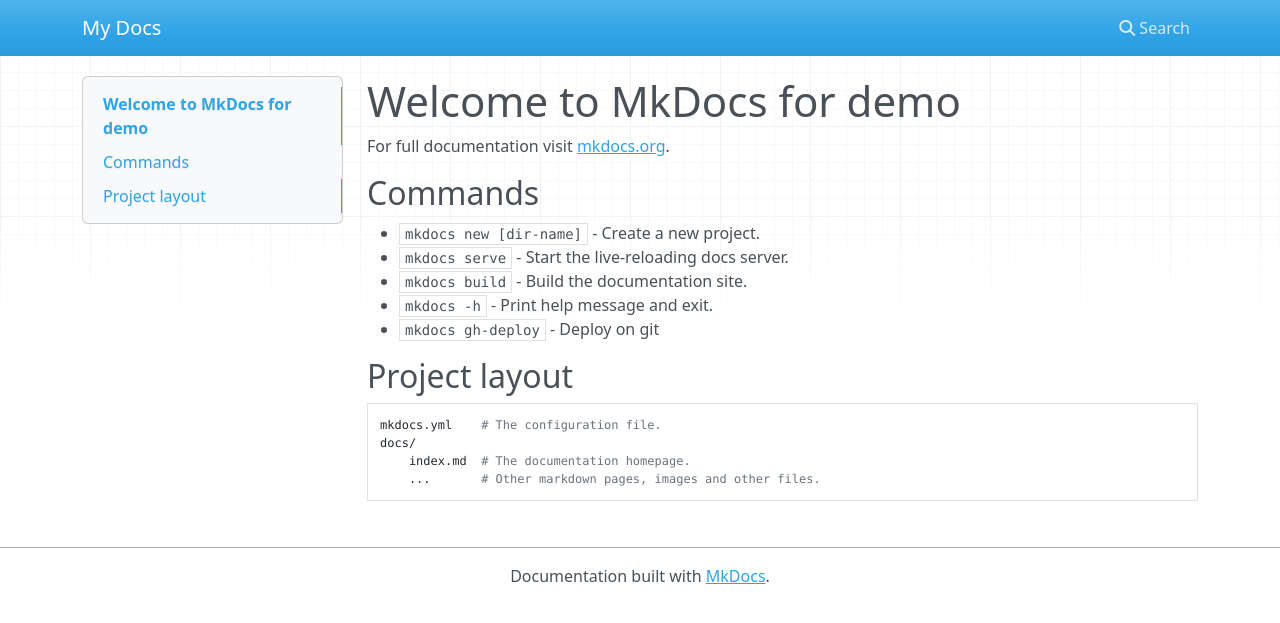
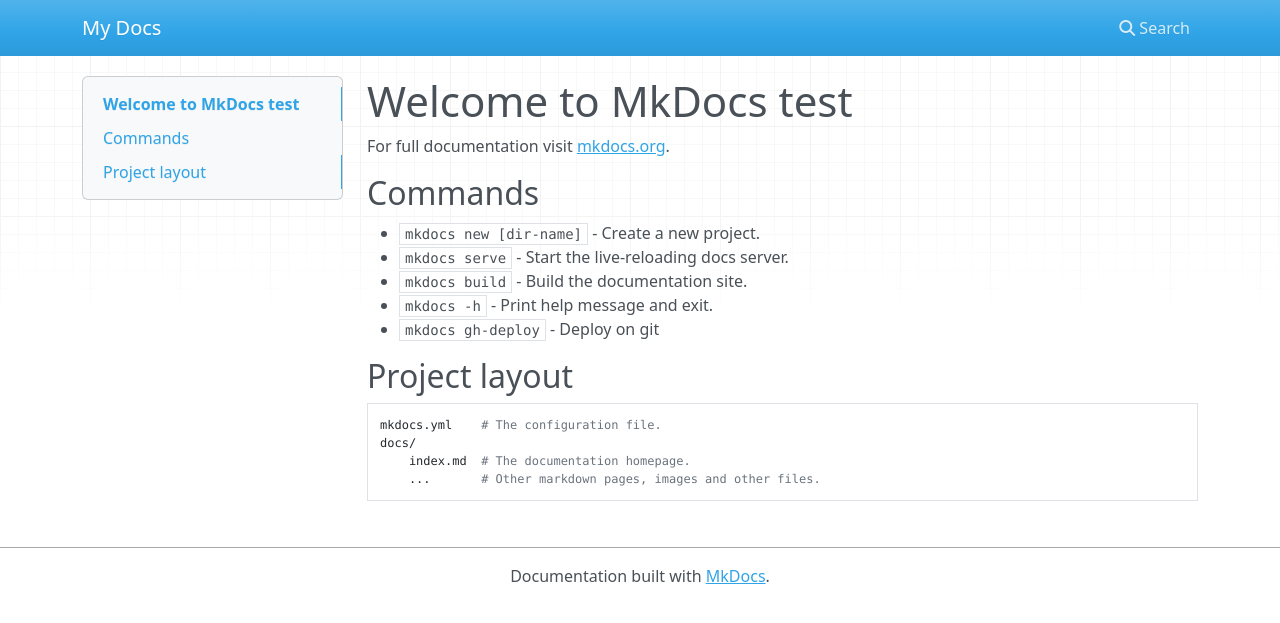
Before and after one commit to barabba9174/mkdocs-demo, an MkDocs documentation site: the page built from docs/index.md, in a window 1280 px wide. Shown: the top 623 px of the page. Built offline with MkDocs 1.6.1, drawn with Linux system fonts in a browser that asks for light colours; nearby versions of some CDN libraries.

Commit message:
update title

```diff
--- a/docs/index.md
+++ b/docs/index.md
@@ -1,4 +1,4 @@
-# Welcome to MkDocs for demo
+# Welcome to MkDocs test
 
 For full documentation visit [mkdocs.org](https://www.mkdocs.org).
 
```
